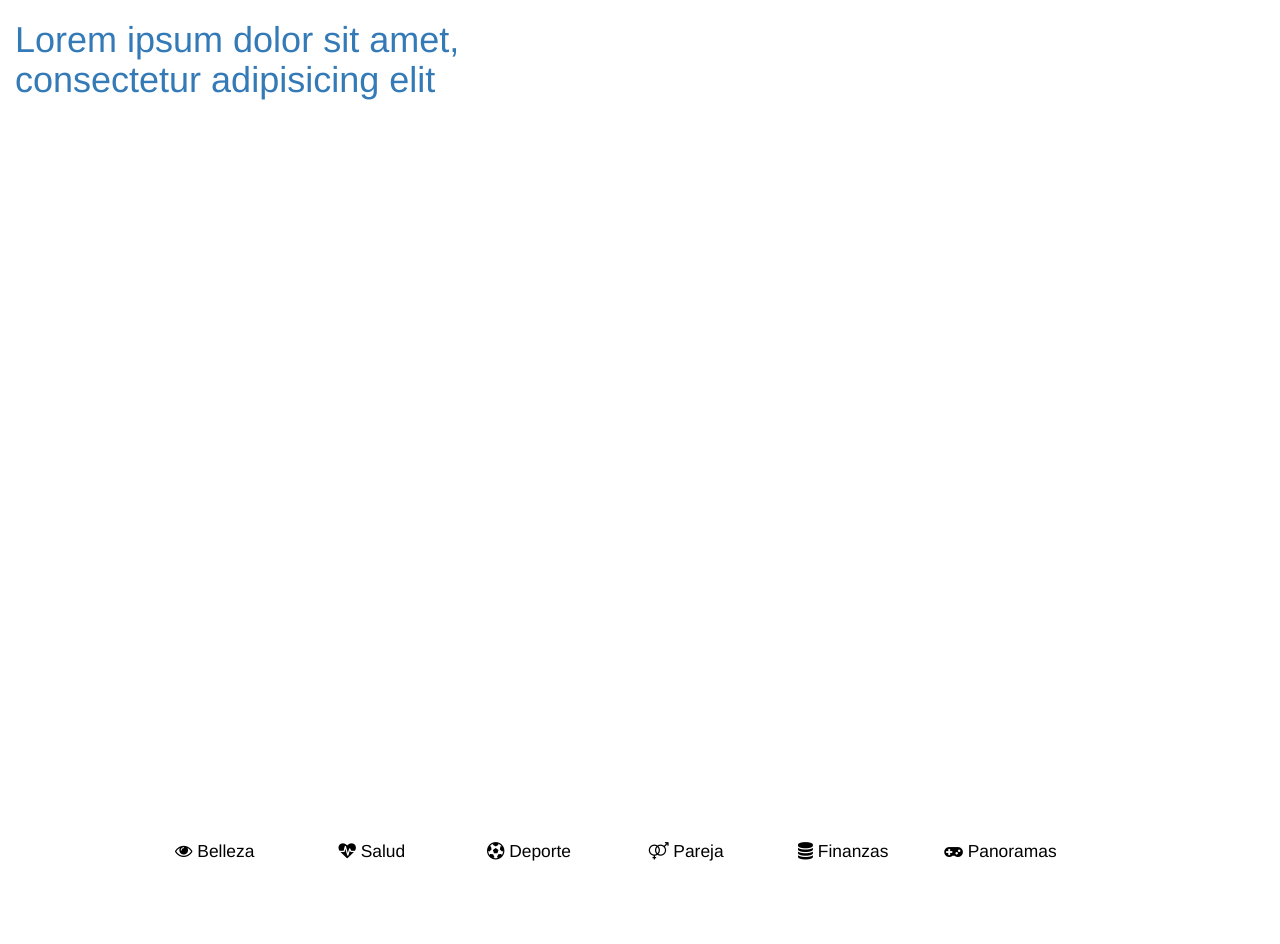
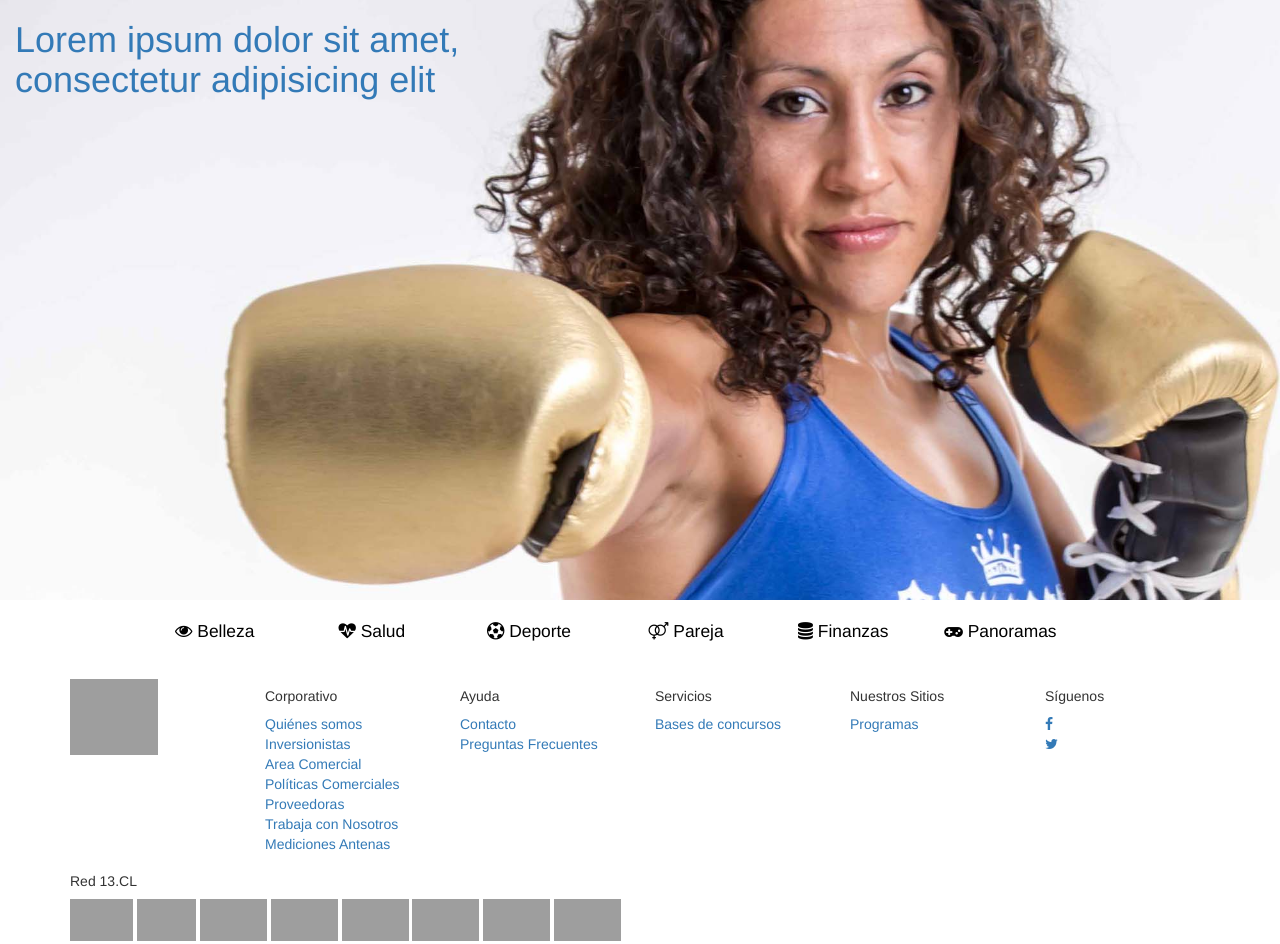
Before and after one commit to alivane/ar13, a plain HTML site: page index.html in a window 1280 px wide. Shown: the top 944 px of the page. Drawn offline with nearby package versions, Linux system fonts and the light colour scheme; grey boxes are pictures that could not be loaded.

Commit message:
cambios home

```diff
--- a/css/main.css
+++ b/css/main.css
@@ -5,7 +5,7 @@
 }
 header#home {
 	background-image : url('../img/header/crespita.jpg');
-	background-size:80% 80%;
+	background-size:cover;
 	background-position: center;
 	background-repeat: no-repeat;
 	background-attachment: fixed;
@@ -24,7 +24,7 @@ header#home {
 	height: 100%;
 	width: 82%;
 	background-color:white;
-	margin: 220px auto;
+
 }
 #enlaces{
 	background-color: transparent;
--- a/index.html
+++ b/index.html
@@ -8,7 +8,7 @@
 	<link rel="stylesheet" href="css/main.css">
 </head>
 <body>
-	<div id="vacio"><!--puede ir la publicidad en--></div>
+	<header id="home">
 			<div id="enlaces">
 		<div class="container">
 			<div class="row">
@@ -20,6 +20,9 @@
 			</div>
 		</div>
 	</div>
+	</header>
+	<div id="vacio"><!--puede ir la publicidad en--></div>
+
 	<div id="contenedor">
 
 <div id="tabs" class="tabs">
@@ -43,6 +46,7 @@
 						<div class="col-md-4 col-lg-4">
 							<div class="col-md-6 col-lg-6">
 								<img src="img/video.gif" alt="" class="img-responsive nopadding">
+								<a href="articulo.html"><h3>Leer más ...</h3></a>
 							</div>
 							<div class="col-md-6 col-lg-6">
 								<img src="img/02.png" alt="" class="img-responsive nopadding">
```
Lines whose indentation alone changed are shown as unchanged.
